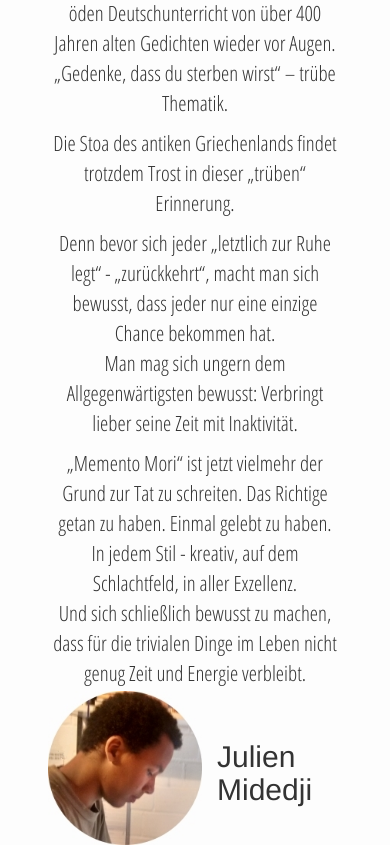
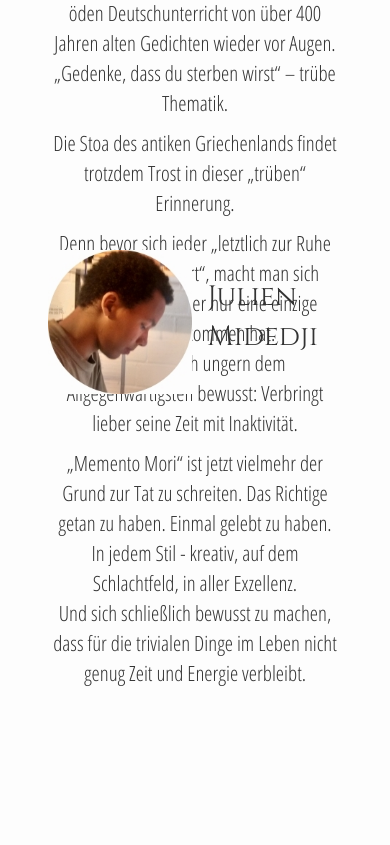
Before and after one commit to ResamVi/resamvi.de-old, a PHP site: page /impressum.html in a window 390 px wide. Shown: the part 592-1437 px from the top of the page. After the commit the page ends 1278 px from the top, so only its background shows below. Run offline with PHP 8.4, Linux system fonts and the light colour scheme.

Commit message:
changed impressum, cleanup css

```diff
--- a/css/style.css
+++ b/css/style.css
@@ -29,6 +29,20 @@ ol {
     font-size: 4em;
     font-weight: normal;
     font-family: 'Cinzel', serif;
+}
+
+/* Smaller version */
+.subtitle {
+    display: inline;
+    font-size: 2em;
+    font-weight: normal;
+    font-family: 'Cinzel', serif;
+}
+
+/* For header titles of other webpages */
+.caption {
+    text-align:center;
+    margin-bottom:50px;
 }
 
 /* Dates put above titles */
@@ -102,14 +116,19 @@ ol {
 }
 
 /* Holds social media icons */
-#subheader {
+#iconRow {
     width: 90%;
     margin-left: 5%;
     margin-right: 5%;
 }
 
+/* Is inside of iconRow, wraps around the icons */
+#iconContainer {
+    text-align:center;
+}
+
 /* To align startpage vertically */
-#startpage {
+#vertical-alignment {
     min-height: 100%;
     min-height: 100vh;
     display: flex;
@@ -117,10 +136,33 @@ ol {
 }
 
 /* Holds the actual content */
-#startpage-container {
+#horizontal-alignment {
     width:100vw;
     height:50vh;
     position:relative;
+}
+
+/* The arrow down at the bottom of the initial start page */
+#arrow {
+    position:absolute;
+    left:0;
+    right:0;
+    bottom:0;
+    margin-left:auto;
+    margin-right:auto;
+}
+
+/* Used for the main text */
+#blog-entries {
+    margin:0 auto;
+    width:80%;
+}
+
+#footer {
+    display:inline-block;
+    margin-left:60%;
+    margin-top:100px;
+    margin-bottom:100px;
 }
 
 /* start of large tablet styles */
--- a/impressum.html
+++ b/impressum.html
@@ -1,7 +1,7 @@
 <!DOCTYPE html>
 <html>
     <head>
-        <title>ResamVi | Coding, Animation and Video Editing</title>
+        <title>ResamVi | Coding, Animation, Video Editing</title>
 
         <!-- CSS -->
         <link rel="stylesheet"  type="text/css" href="css/style.css">
@@ -26,20 +26,19 @@
         <div class="container-fluid">
 
             <!-- First Page -->
-            <div class="" id="startpage">
-                <div id="startpage-container">
+            <div id="vertical-alignment">
+                <div id="horizontal-alignment">
 
-                    <div class="row" style="text-align:center;margin-bottom:50px;">
+                    <div class="row caption">
                         <h1 class="title">Impressum</h1>
                     </div>
 
-
-                    <div class="row" style="width:80%;margin-left:10%">
+                    <div class="row" id="blog-entries">
                         <div class="entry-content">
 
-                            <h1 class="subtitle" style="margin-bottom:50px;">
+                            <h1 style="margin-bottom:50px;">
                                 "Nowhere can man find a quieter or more untroubled retreat than in his own soul."
-                                <span style="margin-left:50%;font-size:0.5em;white-space:nowrap;">Marcus Aurelius, Meditations Book IV</span>
+                                <span style="margin-left:50%;font-size:0.5em;white-space:nowrap;">Marcus Aurelius, Meditations Book IV</span> <!-- TODO -->
                             </h1>
 
 
@@ -55,21 +54,15 @@
 
                             Und sich schließlich bewusst zu machen, dass für die trivialen Dinge im Leben nicht genug Zeit und Energie verbleibt.</p>
                         </div>
-
                     </div>
-
-
-                    <div class="row" id="header">
-                        <div class="col-md-3 col-md-offset-3"><img src="img/ich.jpg" alt="ich" class="img-responsive"></div>
-
-                        <h2 class="subtitle">Julien Midedji</h2>
-                    </div>
-
 
                 </div>
             </div>
 
-
+            <div class="row" id="header">
+                <div class="col-md-3 col-md-offset-3"><img src="img/ich.jpg" alt="ich" class="img-responsive"></div>
+                <p class="subtitle">Julien Midedji</p>
+            </div>
         </div>
     </body>
 
```
Also changed, not shown: index.html (+18 -12 lines).
